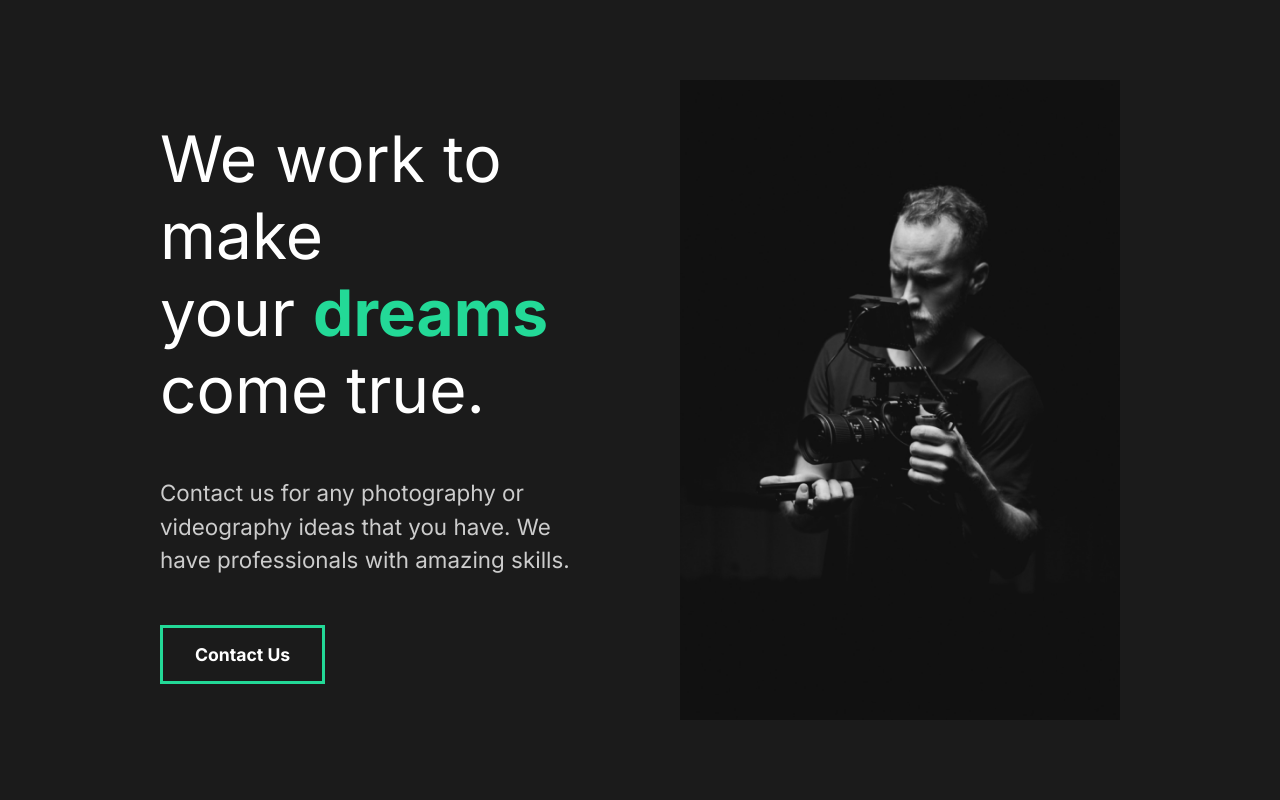
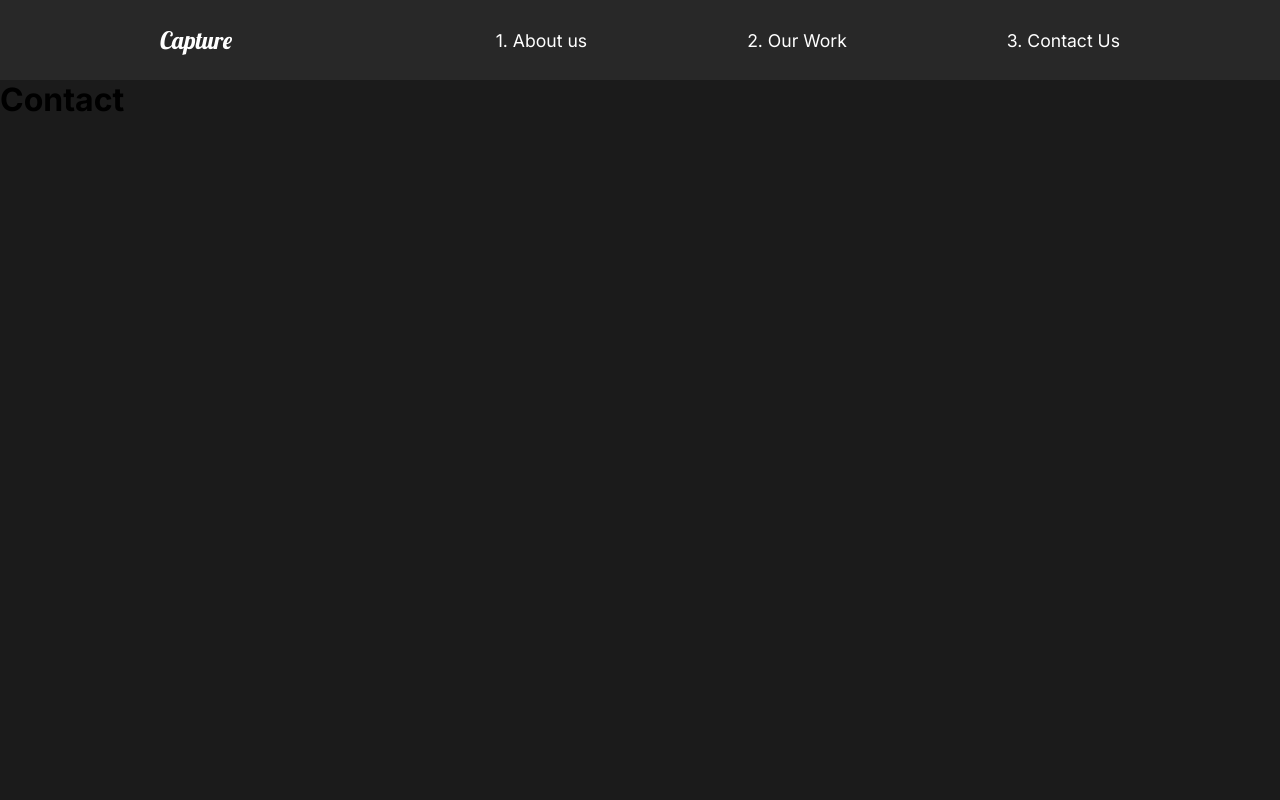
Before and after one commit to JosePedroSilva/ProjCapture, a React (Create React App) app: page /contact in a window 1280 px wide. Shown: the top 800 px of the page. Built offline with nearby package versions, Linux system fonts and the light colour scheme.

Commit message:
React routes created

```diff
--- a/src/App.js
+++ b/src/App.js
@@ -2,13 +2,29 @@
 
 import GlobalStyle from "./components/GlobalStyle";
 
+import Nav from "./components/Nav";
 import AboutUs from "./pages/AboutUs";
+import ContactUs from "./pages/ContactUs";
+import OurWork from "./pages/OurWork";
+
+import { Switch, Route } from "react-router-dom";
 
 function App() {
   return (
     <div className="App">
       <GlobalStyle />
-      <AboutUs />
+      <Nav />
+      <Switch>
+        <Route path="/" exact>
+          <AboutUs />
+        </Route>
+        <Route path="/work">
+          <OurWork />
+        </Route>
+        <Route path="/contact">
+          <ContactUs />
+        </Route>
+      </Switch>
     </div>
   );
 }
--- /dev/null
+++ b/src/components/Nav.js
@@ -0,0 +1,56 @@
+import React from "react";
+import { Link } from "react-router-dom";
+
+import styled from "styled-components";
+
+const Nav = () => {
+  return (
+    <StyledNav>
+      <h1>
+        <Link id="logo" to="/">
+          Capture
+        </Link>
+      </h1>
+      <ul>
+        <li>
+          <Link to="/">1. About us</Link>
+        </li>
+        <li>
+          <Link to="/work">2. Our Work</Link>
+        </li>
+        <li>
+          <Link to="/contact">3. Contact Us</Link>
+        </li>
+      </ul>
+    </StyledNav>
+  );
+};
+
+const StyledNav = styled.nav`
+  min-height: 10vh;
+  display: flex;
+  margin: auto;
+  justify-content: space-between;
+  align-items: center;
+  padding: 1rem 10rem;
+  background: #282828;
+  a {
+    color: white;
+    text-decoration: none;
+  }
+  ul {
+    display: flex;
+    list-style: none;
+  }
+  #logo {
+    font-family: "Lobster", cursive;
+    font-size: 1.5rem;
+    font-weight: lighter;
+  }
+  li {
+    padding-left: 10rem;
+    position: relative;
+  }
+`;
+
+export default Nav;
--- a/src/index.js
+++ b/src/index.js
@@ -2,10 +2,13 @@
 import ReactDOM from "react-dom";
 import App from "./App";
 import reportWebVitals from "./reportWebVitals";
+import { BrowserRouter } from "react-router-dom";
 
 ReactDOM.render(
   <React.StrictMode>
-    <App />
+    <BrowserRouter>
+      <App />
+    </BrowserRouter>
   </React.StrictMode>,
   document.getElementById("root")
 );
--- /dev/null
+++ b/src/pages/ContactUs.js
@@ -0,0 +1,11 @@
+import React from "react";
+
+const ContactUs = () => {
+  return (
+    <div>
+      <h1>Contact</h1>
+    </div>
+  );
+};
+
+export default ContactUs;
--- /dev/null
+++ b/src/pages/OurWork.js
@@ -0,0 +1,11 @@
+import React from "react";
+
+const OurWork = () => {
+  return (
+    <div>
+      <h1>Our Work</h1>
+    </div>
+  );
+};
+
+export default OurWork;
```
Also changed, not shown: 1 other file (tests, documents, lock files or other folders).
